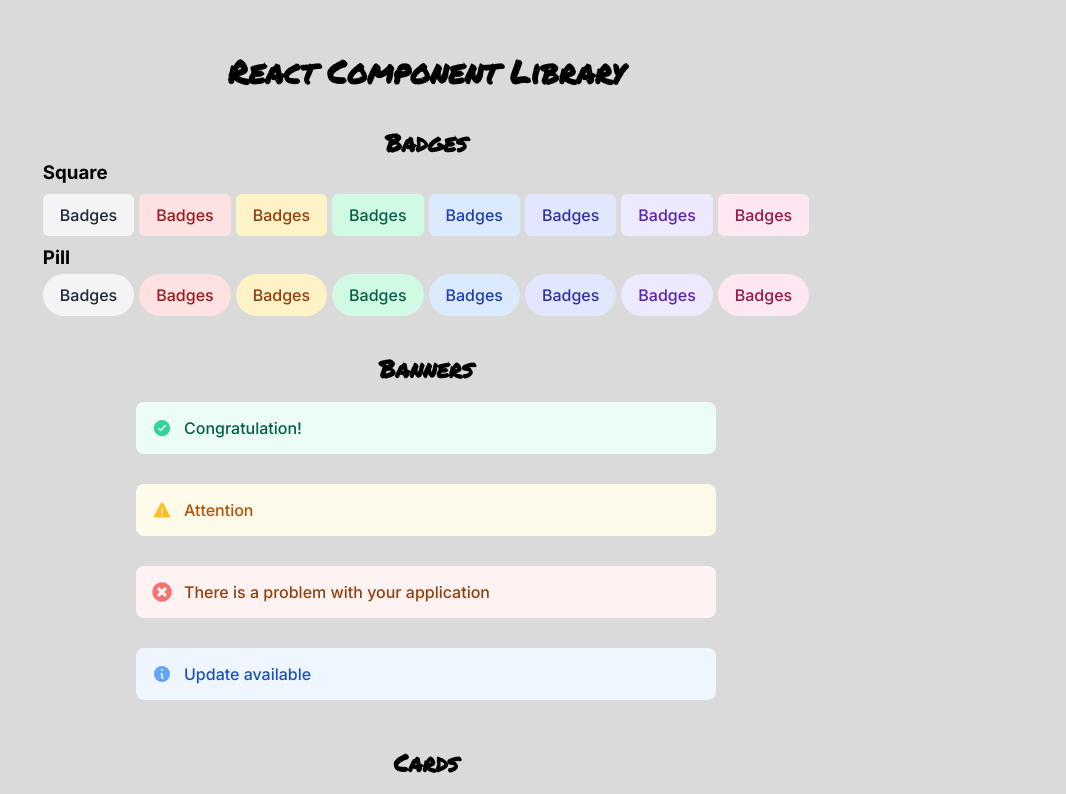
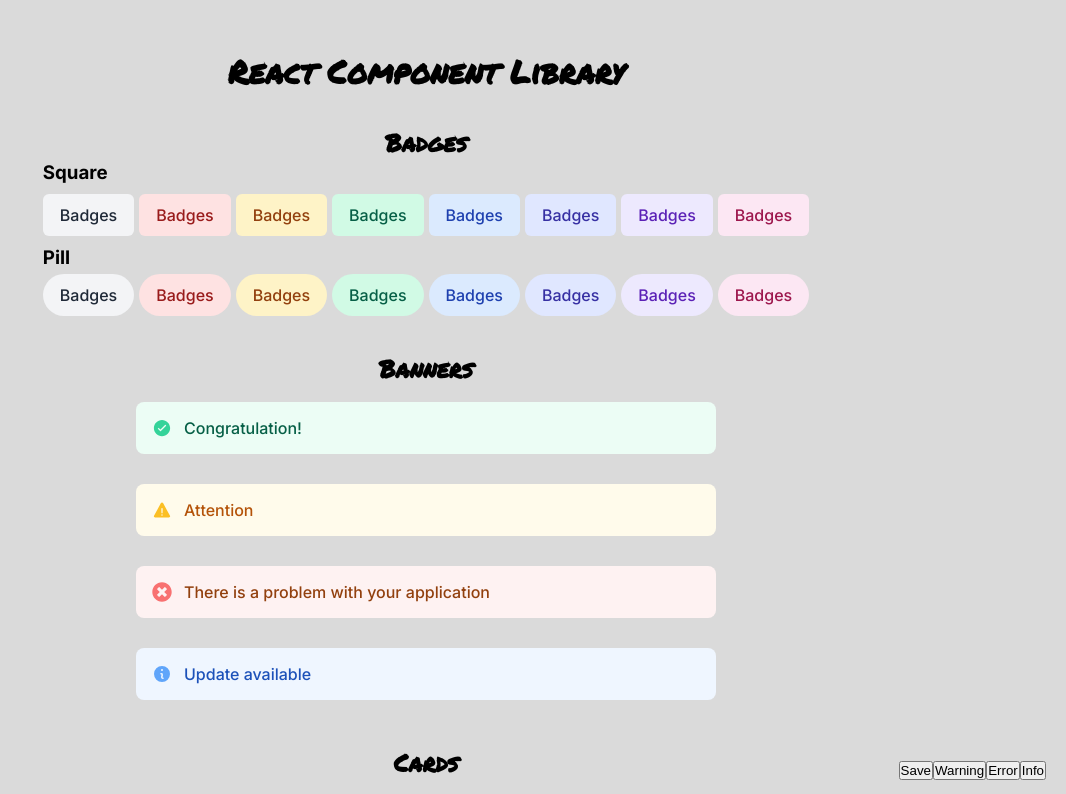
Before and after one commit to emirisato1003/react-component-library, a React (Vite) app: page / in a window 1280 px wide. Shown: the top 794 px of the page, without its empty margins (214-1280 px from the left). Built offline with nearby package versions, Linux system fonts and the light colour scheme; the HTML template or start-up script is replaced by a standard one.

Commit message:
create a toast using createportal

```diff
--- a/index.html
+++ b/index.html
@@ -13,6 +13,7 @@
 
 <body>
   <div id="root"></div>
+  <div id="toast-root"></div>
   <script type="module" src="/src/main.jsx"></script>
 </body>
 
--- a/src/App.jsx
+++ b/src/App.jsx
@@ -6,7 +6,7 @@ import { bannerData } from './assets/components/Banner/bannerData';
 import Card from './assets/components/Cards/index';
 import Testimonial from './assets/components/Testimonials/index';
 import Tooltip from './assets/components/ToolTips/Tooltip';
-import Toast from './assets/components/Toasts/Popup';
+import Toast from './assets/components/Toasts/Toast';
 
 //icon import
 import { DiCodeBadge } from "react-icons/di";
@@ -14,10 +14,12 @@ import { FaReact } from "react-icons/fa";
 // import { IoIosInformationCircle } from "react-icons/io";
 import { BsArchive } from "react-icons/bs";
 import { IoMdClose } from "react-icons/io";
+import ToastContainer from './assets/components/Toasts/ToastContainer';
+import ToastText from './assets/components/Toasts/ToastText';
 
 function App() {
   const badges = ['gray', 'red', 'yellow', 'green', 'blue', 'indigo', 'purple', 'pink'];
-  const tooltipColorTheme = ['bold-dark','light','bold-blue','light-blue', 'bold-pink', 'light-pink', 'bold-green', 'light-green']
+  const tooltipColorTheme = ['bold-dark', 'light', 'bold-blue', 'light-blue', 'bold-pink', 'light-pink', 'bold-green', 'light-green'];
   return (
     <main>
       <h1>React Component Library</h1>
@@ -95,11 +97,15 @@ function App() {
         {tooltipColorTheme.map(theme => {
           return (<Tooltip key={theme} title="Archive notes" theme={theme}>
             Lorem ipsum, dolor sit amet consectetur adipisicing elit. Asperiores, magni.
-        </Tooltip>)
+          </Tooltip>);
         })}
       </section>
 
-      <Toast />
+      <Toast>
+        <ToastContainer>
+          <ToastText title="Success" content="Your work has been saved." />
+        </ToastContainer>
+      </Toast>
 
     </main >
   );
--- a/src/assets/components/Banner/bannerData.jsx
+++ b/src/assets/components/Banner/bannerData.jsx
@@ -23,7 +23,7 @@ export const bannerData = [{
 },
 {
     'title': 'Update available',
-    'status': 'neutral',
+    'status': 'information',
     'text': 'Lorem ipsum dolor sit amet consectetur adipisicing elit. Ipsam, corrupti?',
     'icon': <HiMiniInformationCircle className="icon" />
 },
--- a/src/assets/components/Toasts/Popup.jsx
+++ /dev/null
@@ -1,29 +0,0 @@
-import { createPortal } from 'react-dom';
-import useToggle from '../../hooks/useToggle';
-import { CiCircleCheck } from "react-icons/ci";
-import classNames from 'classnames';
-
-
-export default function Toast() {
-    // const [visible, setVisible] = useToggle({
-    //     initialValue: false
-    // });
-    // const showToast = () => setVisible(true);
-    // const closeToast = () => setVisible(false);
-    // const popupClass = classNames('popup', theme);
-
-    return (
-        createPortal(
-        <section className="toast">
-            <div className="toast-container">
-                <CiCircleCheck className='toast-icon' />
-                <div className="toast-text">
-                    <p>Success</p>
-                    <p>Your work has been saved.</p>
-                </div>
-            </div>
-        </section>,
-        document.body
-        )
-    );
-}
--- /dev/null
+++ b/src/assets/components/Toasts/Toast.jsx
@@ -0,0 +1,25 @@
+import { createPortal } from 'react-dom';
+import ReactDOM from 'react-dom'
+import useToggle from '../../hooks/useToggle';
+import classNames from 'classnames';
+import ToastContainer from './ToastContainer';
+
+
+export default function Toast({children}) {
+    // const [visible, setVisible] = useToggle({
+    //     initialValue: false
+    // });
+    // const showToast = () => setVisible(true);
+    // const closeToast = () => setVisible(false);
+    // const popupClass = classNames('popup', theme);
+    const toastRoot = document.getElementById('toast-root')
+    return ReactDOM.createPortal(children, toastRoot)
+    // return (
+    //     createPortal(
+    //     <section className="toast">
+    //         {children}
+    //     </section>,
+    //     document.body
+    //     )
+    // );
+}
--- /dev/null
+++ b/src/assets/components/Toasts/ToastContainer.jsx
@@ -0,0 +1,55 @@
+import { createContext, useState } from "react";
+import Toast from "./Toast";
+
+import { IoMdClose } from "react-icons/io";
+import useToggle from "../../hooks/useToggle";
+
+const ToastContext = createContext();
+
+export default function ToastContainer({ children }) {
+    const [toasts, setToasts] = useState([]);
+    const [visible, setVisible] = useToggle({
+        initialValue: false
+    });
+    const addToast = (type, message, icon) => {
+        const newToast = { id: Date.now(), type, message, icon };
+        setToasts(prev => [...prev, newToast]);
+    };
+
+    // auto-remove toast after timeout
+    // setTimeout(() => {
+    //     const id = toasts.map(item => item.id);
+    //     removeToast(id);
+    // }, 3000);
+
+    const removeToast = (id) => {
+        setToasts(prev => prev.filter(toast => toast.id !== id));
+    };
+
+    // console.log(toasts.filter(toast => toast.id !== id));
+
+    console.log(visible);
+    return (
+        <ToastContext.Provider value={{ addToast }}>
+            {children}
+            <Toast>
+                <div className="toast">
+                    {toasts.map(toast => (
+                        <div key={toast.id} className={`toast-container ${toast.type}`}>
+                            {toast.icon}
+                            <div className="toast-text">
+                                <p>{toast.type}</p>
+                                <p>{toast.message}</p>
+                            </div>
+                            <div className="toast-close-btn">
+                                <IoMdClose />
+                            </div>
+                        </div>
+                    ))}
+                </div>
+            </Toast>
+        </ToastContext.Provider>
+    );
+}
+
+export { ToastContext };
--- /dev/null
+++ b/src/assets/components/Toasts/ToastText.jsx
@@ -0,0 +1,39 @@
+import { useContext, useState } from "react";
+import { ToastContext } from "./ToastContainer";
+
+import { CiCircleCheck } from "react-icons/ci";
+import { RiErrorWarningLine } from "react-icons/ri";
+import { VscError } from "react-icons/vsc";
+import { HiMiniInformationCircle } from "react-icons/hi2";
+
+export default function ToastText() {
+    const { addToast } = useContext(ToastContext);
+    // const [isDisabled, setIsDisabled] = useState({
+    //     addToast,
+    //     'isDisabled' : false
+    // });
+
+    const handleSave = () => {
+        addToast('success', 'Your work has been saved.', <CiCircleCheck className="toast-icon" />);
+    };
+
+    const handleWarning = () => {
+        addToast('warning', 'A network error was detected.', <RiErrorWarningLine className="toast-icon" />);
+    };
+
+    const handleError = () => {
+        addToast('error', 'Please re-save your work again', <VscError className="toast-icon" />);
+    };
+
+    const handleInfo = () => {
+        addToast('information', 'Please read updated information', <HiMiniInformationCircle className="toast-icon" />);
+    };
+    return (
+        <>
+            <button onClick={handleSave}>Save</button>
+            <button onClick={handleWarning}>Warning</button>
+            <button onClick={handleError}>Error</button>
+            <button onClick={handleInfo}>Info</button>
+        </>
+    );
+}
--- a/src/index.css
+++ b/src/index.css
@@ -140,12 +140,12 @@ main{
   color: #f87171;
 }
 
-.neutral{
+.information{
   background-color: #eff6ff;
   color: #1c51b9;
 }
 
-.neutral .icon{
+.information .icon{
   color: #60a5fa;
 }
 
@@ -457,12 +457,20 @@ section.tooltips .title{
 
 /* ---------------------- */
 
+/* ---------- toast style -----------*/
+
+#toast-root{
+  position: fixed;
+  bottom: 20px;
+  right: 20px;
+  z-index: 1000;
+}
+
 .toast-container{
   width: 385px;
   display: flex;
+  /* justify-content: space-between; */
   gap: 12px;
-  background-color: #ecfdf5;
-  color: #047857;
   padding: 16px;
   border-radius: 8px;
   line-height: 24px;
@@ -472,6 +480,11 @@ section.tooltips .title{
 
 .toast-icon{
   font-size: 1.5rem;
+}
+
+.toast-container button{
+  background-color: none;
+  justify-self: end;
 }
 
 @media (max-width: 1200px) {
```
Lines whose indentation alone changed are shown as unchanged.
